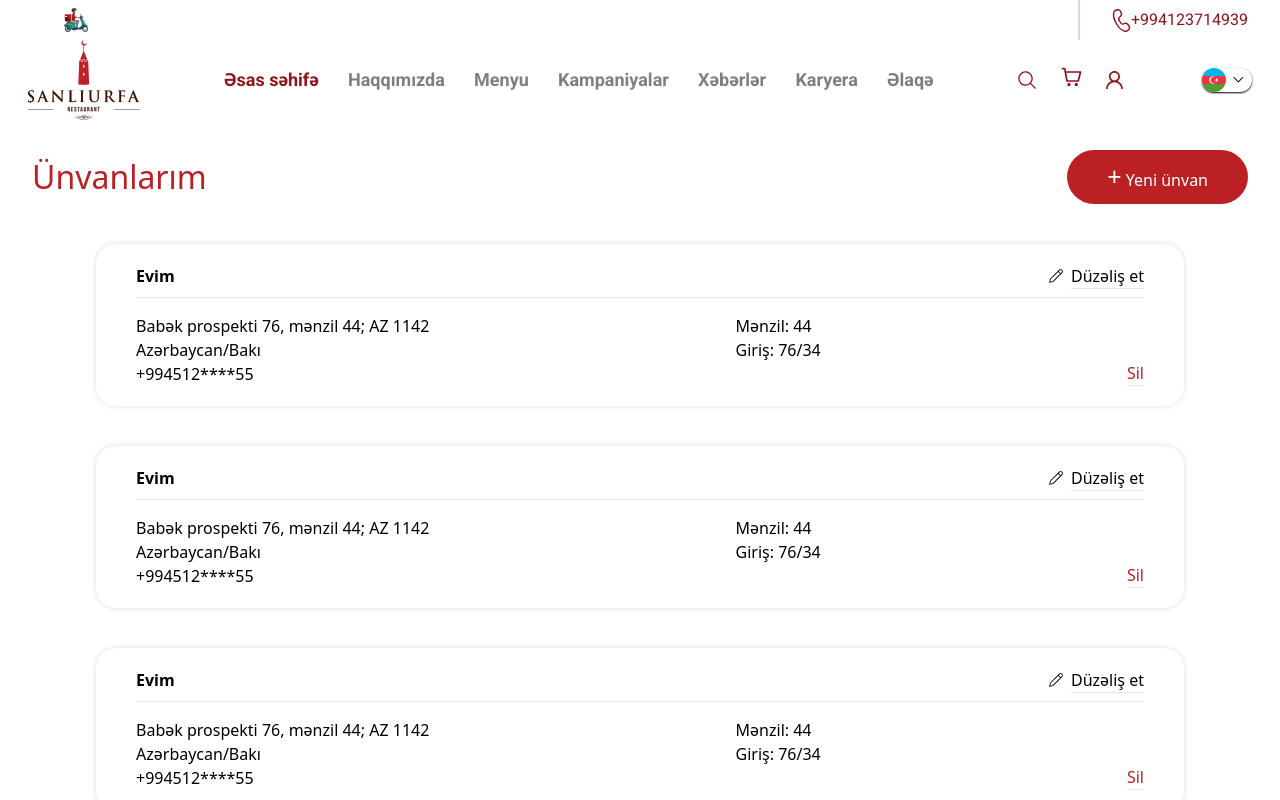
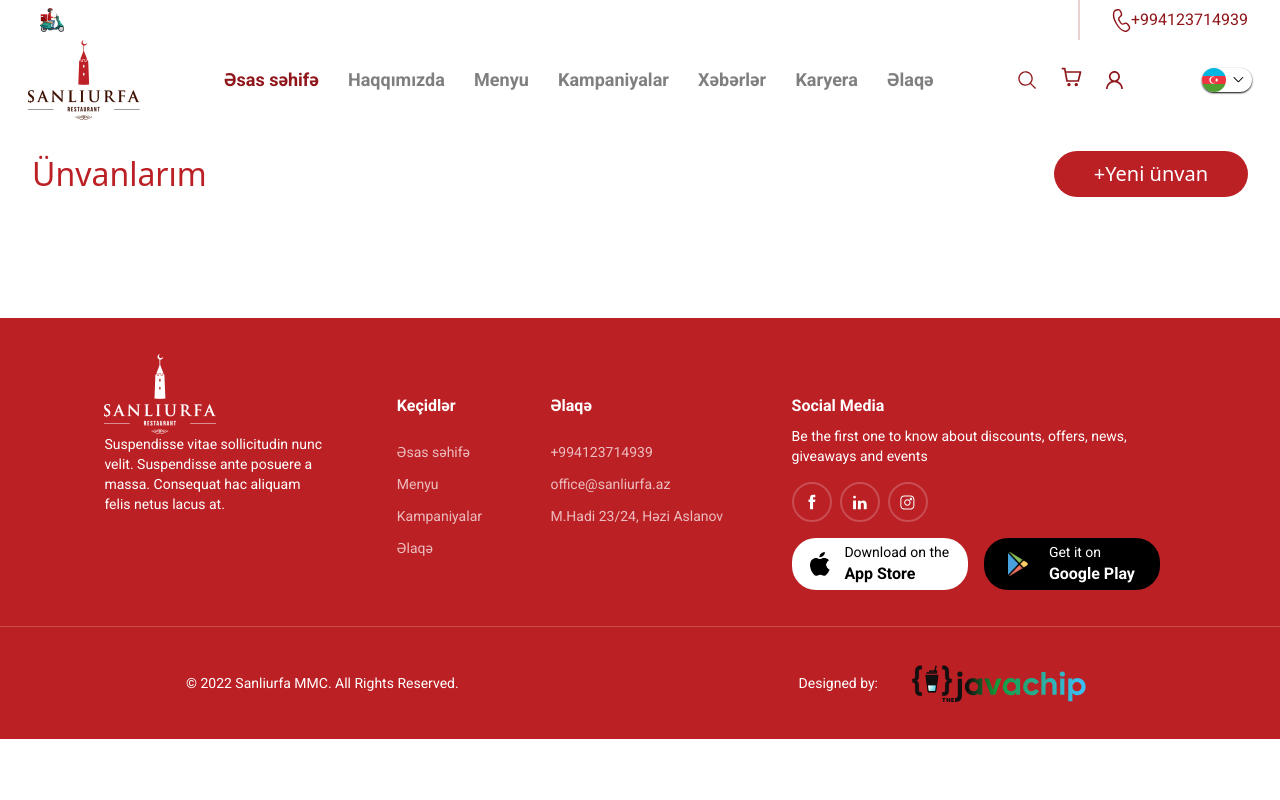
Before and after one commit to Feramizxx/sanliurfa-front, a React (Create React App) app: page /adresses in a window 1280 px wide. Shown: the top 800 px of the page. Built offline with nearby package versions, Linux system fonts and the light colour scheme.

Commit message:
made dynamic address.jsx

```diff
--- a/package.json
+++ b/package.json
@@ -7,6 +7,7 @@
     "@testing-library/react": "^13.3.0",
     "@testing-library/user-event": "^13.5.0",
     "react": "^18.2.0",
+    "react-detect-click-outside": "^1.1.7",
     "react-leaflet": "^4.0.1",
     "react-modal": "^3.15.1",
     "react-router": "^6.3.0",
--- a/src/assets/styles/news.css
+++ b/src/assets/styles/news.css
@@ -20,6 +20,11 @@ display: block;
         grid-template-columns: auto auto auto !important;
     }
 }
+@media screen and (max-width: 1279px) {
+    #grid-item-text{
+        display: block;
+       }
+}
 @media screen and (max-width: 767px) {
     #news-grid{
         grid-template-columns: auto auto  !important;
--- a/src/assets/styles/profil.css
+++ b/src/assets/styles/profil.css
@@ -1,5 +1,5 @@
-#profil-divBox input,select{
- background: #FFFFFF;
+#profil-divBox,#profil-divBox  input,select{
+background: #FFFFFF;
 box-shadow: 0px 0px 5px 1px rgba(0, 0, 0, 0.15);
 border-radius: 11px;
 }
--- a/src/components/ui/meal/Adress.jsx
+++ b/src/components/ui/meal/Adress.jsx
@@ -1,141 +1,160 @@
-import React from "react";
+import React, { useState,useLayoutEffect } from "react";
 import "../../../assets/styles/adress.css";
-import {useNavigate} from "react-router-dom"
+import {nanoid} from "nanoid"
+import AdressItem from "./AdressItem";
 
 const Adress = () => {
 
+  const [Adress,setnewAdress]=useState([])
+  const [data, setData] = useState({
+  id: "",
+  city:"",
+  adress: "",
+  name: "",
+  surName: "",
+  number: ""
+  });
+  const [isShown, setIshown] = useState(false);
+  const toggleAdressShowPopupHandle = () => {
+    setIshown(!isShown);
+  };
+
+
+
+
+
+
+  const handleFormChange = (e) => {
+    e.preventDefault();
+
+    const fieldName=e.target.getAttribute("name")
+    const fieldValue=e.target.value;
+    const newData={...data}
+    newData[fieldName]=fieldValue
+    setData(newData);
+
+  };
+ const handleSubmitForm=(e)=>{
+ e.preventDefault();
+ const newAdress={
+  id:nanoid(),
+  city: data.city,
+  adress: data.adress,
+  name: data.name,
+  surName: data.surName,
+  number: data.number
+ }
+
+ if(data.city==""){
+  alert("Zəhmət olmasa şəhər seçin")
+ }
+ else{
+ const newAdresses=[...Adress,newAdress ]
+ setnewAdress(newAdresses)
+ setIshown(false)
+ console.log(newAdresses)
+ }
+ }
+
+
+ const removeHandler=(e)=>{
+  setnewAdress( (current)=>current.filter((item,index)=>{
+   return e.target.value !==item.id
+    }))}
 
 
   return (
     <div className="pt-[150px] pb-20">
-        <div className=" w-[95%] mr-auto ml-auto justify-between flex flex-row md:flex-col items-center mb-10 ">
-            <h1 className="text-[32px] md:mb-1 text-red">Ünvanlarım</h1>
-            <button className="w-fit bg-red py-2 px-10 rounded-[80px] text-white"><span className="text-[25px]">+</span> Yeni ünvan</button>
-        </div>
-    <div className="adresses-container mb-10 w-[85%] mr-auto ml-auto px-10 py-5 flex  flex-col ">
-      <div className="flex justify-between  mb-2">
-        <h3 className="font-semibold">Evim</h3>
-        <p className="flex items-center">
-          <svg
-            className="mr-2"
-            width="14"
-            height="14"
-            viewBox="0 0 14 14"
-            fill="none"
-            xmlns="http://www.w3.org/2000/svg"
+      <div className="relative w-[95%] mr-auto ml-auto justify-between flex flex-row md:flex-col items-center mb-10 ">
+        <h1 className="text-[32px] md:mb-1 text-red">Ünvanlarım</h1>
+
+        {isShown && (
+          <form
+            onMouseLeave={()=>setIshown(false)}
+            autoComplete="off"
+            action="#"
+            id="profil-divBox"
+            onSubmit={handleSubmitForm}
+            className="p-2 md:top-24 absolute right-0 top-16 flex flex-col  w-[300px] h-[300px] "
           >
-            <path
-              d="M13.1995 0.800001C12.9909 0.591335 12.7431 0.42581 12.4705 0.312879C12.1979 0.199948 11.9057 0.141823 11.6106 0.141823C11.3156 0.141823 11.0234 0.199948 10.7507 0.312879C10.4781 0.42581 10.2304 0.591335 10.0218 0.800001L1.57207 9.24972C1.32064 9.50114 1.13778 9.81314 1.04235 10.156L0.158352 13.3131C0.137927 13.3863 0.137327 13.4636 0.156613 13.5371C0.175898 13.6106 0.214376 13.6777 0.268104 13.7314C0.321832 13.7851 0.388877 13.8236 0.462371 13.8429C0.535866 13.8622 0.613166 13.8616 0.686352 13.8411L3.84292 12.9571C4.18574 12.8612 4.49807 12.6786 4.74978 12.4269L13.1995 3.97714C13.6207 3.55579 13.8574 2.98438 13.8574 2.38857C13.8574 1.79277 13.6207 1.22135 13.1995 0.800001ZM10.6281 1.40572C10.8887 1.14512 11.2422 0.998751 11.6108 0.998805C11.9794 0.998858 12.3329 1.14533 12.5935 1.406C12.8541 1.66667 13.0005 2.02019 13.0004 2.38877C13.0004 2.75736 12.8539 3.11084 12.5932 3.37143L11.7132 4.25086L9.74806 2.28514L10.6281 1.40572ZM9.14235 2.89143L11.1081 4.85714L4.14349 11.8211C3.99598 11.9687 3.81296 12.0757 3.61207 12.132L1.18864 12.8103L1.86692 10.3874C1.92329 10.1866 2.03033 10.0036 2.17778 9.856L9.14235 2.89143Z"
-              fill="black"
+            <select
+              required
+              onChange={handleFormChange}
+              name="city"
+              className="p-2 mb-2"
+            >
+              <option>Şəhər seçin</option>
+              <option>Bakı</option>
+              <option>Xırdalan</option>
+              <option>Sumqayıt</option>
+              <option>Ağcəbədi</option>
+              <option>Ağdam</option>
+            </select>
+            <input
+              autocomplete="off"
+              type="text"
+              required
+              onChange={handleFormChange}
+              name="adress"
+              className="p-2 mb-2 mt-1"
+              placeholder="Ünvan"
             />
-          </svg>
-          <span>Düzəliş et<hr className="text-black"/></span>
-        </p>
+            <div className="flex flex-wrap items-center">
+              <input
+               autocomplete="off"
+                type="text"
+                required
+                onChange={handleFormChange}
+                name="name"
+                className="p-2 mb-2 mt-1 mr-4 w-[47%]"
+                placeholder="Ad"
+              />
+              <input
+               autocomplete="off"
+                type="text"
+                required
+                onChange={handleFormChange}
+                name="surName"
+                className="p-2 mb-2 mt-1 w-[47%]"
+                placeholder="Soyad"
+              />
+            </div>
+            <input
+             autocomplete="off"
+              required
+              onChange={handleFormChange}
+              name="number"
+              className="p-2 mb-2 mt-1"
+              type="number"
+              placeholder="Mobil Nömrə"
+            />
+            <button className="bg-red py-3 px-10 rounded-[80px] mt-6 text-[20px]  text-white">
+              Save
+            </button>
 
+          </form>
+        )}
+
+        <button
+          className="w-fit bg-red py-2 px-10 rounded-[80px]  text-[20px]  text-white"
+          onClick={toggleAdressShowPopupHandle}
+        >
+          +Yeni ünvan
+        </button>
       </div>
-      <hr className="text-black" />
-      <div className="flex justify-between md:flex-col mt-4 w-[100%]">
-        <div className="flex flex-col">
-          <span>Babək prospekti 76, mənzil 44; AZ 1142</span>
-          <span>Azərbaycan/Bakı</span>
-          <span>+994512****55</span>
-        </div>
-        <div className="flex flex-col">
-          <span>Mənzil: 44</span>
-          <span>Giriş: 76/34</span>
-        </div>
-        <div className="text-red flex items-end">
-          <span>
-            Sil
-            <hr />
-          </span>
-        </div>
-      </div>
-    </div>
-    <div className="adresses-container mb-10 w-[85%] mr-auto ml-auto px-10 py-5 flex  flex-col ">
-      <div className="flex justify-between  mb-2">
-        <h3 className="font-semibold">Evim</h3>
-        <p className="flex items-center">
-          <svg
-            className="mr-2"
-            width="14"
-            height="14"
-            viewBox="0 0 14 14"
-            fill="none"
-            xmlns="http://www.w3.org/2000/svg"
-          >
-            <path
-              d="M13.1995 0.800001C12.9909 0.591335 12.7431 0.42581 12.4705 0.312879C12.1979 0.199948 11.9057 0.141823 11.6106 0.141823C11.3156 0.141823 11.0234 0.199948 10.7507 0.312879C10.4781 0.42581 10.2304 0.591335 10.0218 0.800001L1.57207 9.24972C1.32064 9.50114 1.13778 9.81314 1.04235 10.156L0.158352 13.3131C0.137927 13.3863 0.137327 13.4636 0.156613 13.5371C0.175898 13.6106 0.214376 13.6777 0.268104 13.7314C0.321832 13.7851 0.388877 13.8236 0.462371 13.8429C0.535866 13.8622 0.613166 13.8616 0.686352 13.8411L3.84292 12.9571C4.18574 12.8612 4.49807 12.6786 4.74978 12.4269L13.1995 3.97714C13.6207 3.55579 13.8574 2.98438 13.8574 2.38857C13.8574 1.79277 13.6207 1.22135 13.1995 0.800001ZM10.6281 1.40572C10.8887 1.14512 11.2422 0.998751 11.6108 0.998805C11.9794 0.998858 12.3329 1.14533 12.5935 1.406C12.8541 1.66667 13.0005 2.02019 13.0004 2.38877C13.0004 2.75736 12.8539 3.11084 12.5932 3.37143L11.7132 4.25086L9.74806 2.28514L10.6281 1.40572ZM9.14235 2.89143L11.1081 4.85714L4.14349 11.8211C3.99598 11.9687 3.81296 12.0757 3.61207 12.132L1.18864 12.8103L1.86692 10.3874C1.92329 10.1866 2.03033 10.0036 2.17778 9.856L9.14235 2.89143Z"
-              fill="black"
-            />
-          </svg>
-          <span>Düzəliş et<hr className="text-black"/></span>
-        </p>
-
-      </div>
-      <hr className="text-black" />
-      <div className="flex justify-between md:flex-col mt-4 w-[100%]">
-        <div className="flex flex-col">
-          <span>Babək prospekti 76, mənzil 44; AZ 1142</span>
-          <span>Azərbaycan/Bakı</span>
-          <span>+994512****55</span>
-        </div>
-        <div className="flex flex-col">
-          <span>Mənzil: 44</span>
-          <span>Giriş: 76/34</span>
-        </div>
-        <div className="text-red flex items-end">
-          <span>
-            Sil
-            <hr />
-          </span>
-        </div>
-      </div>
-    </div>
-
-    <div className="adresses-container mb-10 w-[85%] mr-auto ml-auto px-10 py-5 flex  flex-col ">
-      <div className="flex justify-between  mb-2">
-        <h3 className="font-semibold">Evim</h3>
-        <p className="flex items-center">
-          <svg
-            className="mr-2"
-            width="14"
-            height="14"
-            viewBox="0 0 14 14"
-            fill="none"
-            xmlns="http://www.w3.org/2000/svg"
-          >
-            <path
-              d="M13.1995 0.800001C12.9909 0.591335 12.7431 0.42581 12.4705 0.312879C12.1979 0.199948 11.9057 0.141823 11.6106 0.141823C11.3156 0.141823 11.0234 0.199948 10.7507 0.312879C10.4781 0.42581 10.2304 0.591335 10.0218 0.800001L1.57207 9.24972C1.32064 9.50114 1.13778 9.81314 1.04235 10.156L0.158352 13.3131C0.137927 13.3863 0.137327 13.4636 0.156613 13.5371C0.175898 13.6106 0.214376 13.6777 0.268104 13.7314C0.321832 13.7851 0.388877 13.8236 0.462371 13.8429C0.535866 13.8622 0.613166 13.8616 0.686352 13.8411L3.84292 12.9571C4.18574 12.8612 4.49807 12.6786 4.74978 12.4269L13.1995 3.97714C13.6207 3.55579 13.8574 2.98438 13.8574 2.38857C13.8574 1.79277 13.6207 1.22135 13.1995 0.800001ZM10.6281 1.40572C10.8887 1.14512 11.2422 0.998751 11.6108 0.998805C11.9794 0.998858 12.3329 1.14533 12.5935 1.406C12.8541 1.66667 13.0005 2.02019 13.0004 2.38877C13.0004 2.75736 12.8539 3.11084 12.5932 3.37143L11.7132 4.25086L9.74806 2.28514L10.6281 1.40572ZM9.14235 2.89143L11.1081 4.85714L4.14349 11.8211C3.99598 11.9687 3.81296 12.0757 3.61207 12.132L1.18864 12.8103L1.86692 10.3874C1.92329 10.1866 2.03033 10.0036 2.17778 9.856L9.14235 2.89143Z"
-              fill="black"
-            />
-          </svg>
-          <span>Düzəliş et<hr className="text-black"/></span>
-        </p>
-
-      </div>
-      <hr className="text-black" />
-      <div className="flex justify-between md:flex-col mt-4 w-[100%]">
-        <div className="flex flex-col">
-          <span>Babək prospekti 76, mənzil 44; AZ 1142</span>
-          <span>Azərbaycan/Bakı</span>
-          <span>+994512****55</span>
-        </div>
-        <div className="flex flex-col">
-          <span>Mənzil: 44</span>
-          <span>Giriş: 76/34</span>
-        </div>
-        <div className="text-red flex items-end">
-          <span>
-            Sil
-            <hr />
-          </span>
-        </div>
-      </div>
-    </div>
-
-
-
+      {Adress.map((item, index) => (
+        <AdressItem
+          removeAdress={removeHandler}
+          adressData={Adress}
+          key={index}
+          id={item.id}
+          city={item.city}
+          name={item.name}
+          adress={item.adress}
+          surName={item.surName}
+          number={item.number}
+        />
+      ))}
     </div>
   );
 };
--- /dev/null
+++ b/src/components/ui/meal/AdressItem.jsx
@@ -0,0 +1,51 @@
+import React,{useEffect} from "react";
+
+const AdressItem = (props) => {
+
+  return (
+    <div className="adresses-container mb-10 w-[85%] mr-auto ml-auto px-10 py-5 flex  flex-col ">
+      <div className="flex justify-between  mb-2">
+        <h3 className="font-semibold">Evim</h3>
+        <p className="flex items-center">
+          <svg
+            className="mr-2"
+            width="14"
+            height="14"
+            viewBox="0 0 14 14"
+            fill="none"
+            xmlns="http://www.w3.org/2000/svg"
+          >
+            <path
+              d="M13.1995 0.800001C12.9909 0.591335 12.7431 0.42581 12.4705 0.312879C12.1979 0.199948 11.9057 0.141823 11.6106 0.141823C11.3156 0.141823 11.0234 0.199948 10.7507 0.312879C10.4781 0.42581 10.2304 0.591335 10.0218 0.800001L1.57207 9.24972C1.32064 9.50114 1.13778 9.81314 1.04235 10.156L0.158352 13.3131C0.137927 13.3863 0.137327 13.4636 0.156613 13.5371C0.175898 13.6106 0.214376 13.6777 0.268104 13.7314C0.321832 13.7851 0.388877 13.8236 0.462371 13.8429C0.535866 13.8622 0.613166 13.8616 0.686352 13.8411L3.84292 12.9571C4.18574 12.8612 4.49807 12.6786 4.74978 12.4269L13.1995 3.97714C13.6207 3.55579 13.8574 2.98438 13.8574 2.38857C13.8574 1.79277 13.6207 1.22135 13.1995 0.800001ZM10.6281 1.40572C10.8887 1.14512 11.2422 0.998751 11.6108 0.998805C11.9794 0.998858 12.3329 1.14533 12.5935 1.406C12.8541 1.66667 13.0005 2.02019 13.0004 2.38877C13.0004 2.75736 12.8539 3.11084 12.5932 3.37143L11.7132 4.25086L9.74806 2.28514L10.6281 1.40572ZM9.14235 2.89143L11.1081 4.85714L4.14349 11.8211C3.99598 11.9687 3.81296 12.0757 3.61207 12.132L1.18864 12.8103L1.86692 10.3874C1.92329 10.1866 2.03033 10.0036 2.17778 9.856L9.14235 2.89143Z"
+              fill="black"
+            />
+          </svg>
+          <span>
+            Düzəliş et
+            <hr className="text-black" />
+          </span>
+        </p>
+      </div>
+      <hr className="text-black" />
+      <div className="flex justify-between md:flex-col mt-4 w-[100%]">
+        <div className="flex flex-col">
+          <span></span>
+          <span>{props.city}</span>
+          <span>{props.adress}</span>
+        </div>
+        <div className="flex flex-col">
+          <span>{props.name + " " + props.surName}</span>
+          <span>{props.number}</span>
+        </div>
+        <div className="text-red flex items-end">
+          <button value={props.id} onClick={props.removeAdress}>
+            Sil
+            <hr />
+          </button>
+        </div>
+      </div>
+    </div>
+  );
+};
+
+export default AdressItem;
--- a/src/pages/home/HeroSlider.jsx
+++ b/src/pages/home/HeroSlider.jsx
@@ -20,7 +20,7 @@ const HeroSlider = () => {
   return (
     <div>
       <div className="slide-container w-full h-full mt-50">
-        <Slide arrows={false} indicators={true}>
+        <Slide  arrows={false}  indicators={true}>
           {slideImages.map((slideImage, index) => (
             <div className="each-slide object-fit w-full " key={index}>
               <div
```
Also changed, not shown: src/components/ui/Profil.jsx (+34 -26 lines), src/pages/home/MainNews.jsx (+9 -9 lines), src/pages/news/News.jsx (+13 -13 lines), 1 other file (tests, documents, lock files or other folders).
